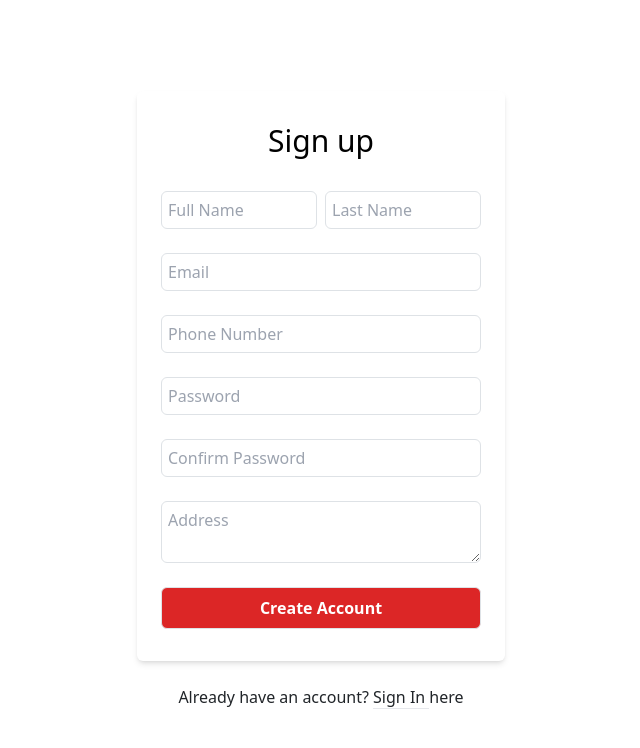
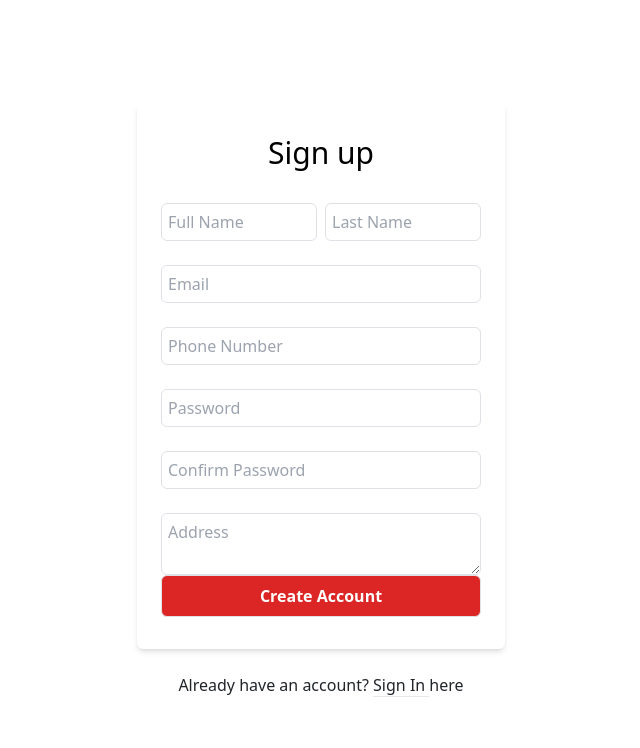
Before and after one commit to Chayanut-oak/WebProProjeactOakDo, a Vue app in the folder web-pro/: page /SignUp in a window 1280 px wide. Shown: the top 748 px of the page, without its empty margins (319-959 px from the left). Built offline with nearby package versions, Linux system fonts and the light colour scheme.

Commit message:
signupvalidfront

```diff
--- a/web-pro/package.json
+++ b/web-pro/package.json
@@ -20,6 +20,7 @@
     "postcss": "^8",
     "sweetalert2": "^11.7.3",
     "tailwindcss": "^3.2.7",
+    "vee-validate": "^4.9.4",
     "vue": "^3.2.13",
     "vue-router": "^4.1.6",
     "vue3-click-away": "^1.2.4",
--- a/web-pro/src/view/SignUpPage.vue
+++ b/web-pro/src/view/SignUpPage.vue
@@ -4,32 +4,54 @@
         <div class="container max-w-sm mx-auto flex-1 flex flex-col items-center justify-center px-2">
             <div class="bg-white px-6 py-8 rounded shadow-md text-black w-full">
                 <h1 class="mb-8 text-3xl text-center">Sign up</h1>
-                <form @submit.prevent="submitForm">
+                <Form @submit.prevent="submitForm">
                     <div class="flex gap-x-2">
-                        <input v-model="fname" type="text" class=" border border-grey-light w-full p-1.5 rounded mb-4"
-                            name="fname" placeholder="Full Name"  />
+                        <div class="mb-4">
+                            <Field v-model="fname" type="text" class=" border border-grey-light w-full p-1.5 rounded "
+                                name="fname" placeholder="Full Name" :rules="validateName"/>
+                                <ErrorMessage class="text-red-600" name="fname" />
+                        </div>
+                        <div class="mb-4">
+                            <Field v-model="lname" type="text" class=" border border-grey-light w-full p-1.5 rounded "
+                                name="lname" placeholder="Last Name" :rules="validateName"/>
+                                <ErrorMessage class="text-red-600" name="lname" />
+                        </div>
+                    </div>
+                    <div class="mb-4">
+                        <Field v-model="email" type="email" class="block border border-grey-light w-full p-1.5 rounded "
+                            name="email" placeholder="Email" :rules="validateEmail" />
+                        <ErrorMessage class="text-red-600" name="email" />
+                    </div>
+                    <div class="mb-4">
+                        <Field v-model="pnum" type="text" class="block border border-grey-light w-full p-1.5 rounded"
+                            name="pnum" placeholder="Phone Number" :rules="validatePhone"/>
+                            <ErrorMessage class="text-red-600" name="pnum" />
+                    </div>
+                    <div class="mb-4">
+                        <Field v-model="password" type="password"
+                            class="block border border-grey-light w-full p-1.5 rounded " name="password"
+                            placeholder="Password" :rules="validatePassword"/>
+                            <ErrorMessage class="text-red-600" name="password" />
+                    </div>
+                    <div class="mb-4">
+                        <Field v-model="conpassword" type="password"
+                            class="block border border-grey-light w-full p-1.5 rounded " name="conpassword"
+                            placeholder="Confirm Password" :rules="validateConPassword"/>
+                            <ErrorMessage class="text-red-600" name="conpassword" />
+                    </div>
+                    <div class="mb4">
+                    <Field  as="textarea" v-model="address" type="textarea"
+                        class="block border border-grey-light w-full p-1.5 rounded" name="address"
+                        placeholder="Address" :rules="validateAddress" >
+                    </Field>
+                    <ErrorMessage class="text-red-600" name="address" />
+                </div>
 
-                        <input v-model="lname" type="text" class=" border border-grey-light w-full p-1.5 rounded mb-4"
-                            name="lname" placeholder="Last Name"  />
-                    </div>
-
-                    <input v-model="email" type="email" class="block border border-grey-light w-full p-1.5 rounded mb-4"
-                        name="email" placeholder="Email"  />
-                    <input v-model="pnum" type="text" class="block border border-grey-light w-full p-1.5 rounded mb-4"
-                        name="pnum" placeholder="Phone Number"  />
-                    <input v-model="password" type="password"
-                        class="block border border-grey-light w-full p-1.5 rounded mb-4" name="password"
-                        placeholder="Password"  />
-                    <input v-model="conpassword" type="password"
-                        class="block border border-grey-light w-full p-1.5 rounded mb-4" name="conpassword"
-                        placeholder="Confirm Password"  />
-                    <textarea v-model="address" type="text" class="block border border-grey-light w-full p-1.5 rounded mb-4"
-                        name="address" placeholder="Address"  />
                     <button type="submit" @click="submit()"
                         class="w-full inline-flex items-center justify-center px-4 py-2 bg-red-600 border border-transparent rounded-md font-semibold capitalize text-white hover:bg-red-700 active:bg-red-700 focus:outline-none focus:border-red-700 focus:ring focus:ring-red-200 disabled:opacity-25 transition">Create
                         Account</button>
 
-                </form>
+                </Form>
 
 
 
@@ -46,8 +68,15 @@
 </template>
 
 <script>
+import { Form, Field, ErrorMessage } from 'vee-validate';
+
 import axios from '@/plugins/axios'
 export default {
+    components: {
+        Form,
+        Field,
+        ErrorMessage,
+    },
     data() {
         return {
             fname: "",
@@ -60,7 +89,74 @@ export default {
             showModal: false,
 
         }
-    }, methods: {validateForm() {
+    }, methods: {
+        validateName(value) {
+
+            if (!value) {
+                return 'This field is required';
+            }
+
+            // All is good
+            return true;
+        },
+        validatePhone(value) {
+
+            if (!value) {
+                return 'This field is required';
+            }
+
+            if (!value.match(/0[0-9]{9}/)) {
+                return 'Invalid Mobile Number';
+            }
+            // All is good
+            return true;
+        },
+        validatePassword(value) {
+
+            if (!value) {
+                return 'This field is required';
+            }
+
+            if (!(value.match(/[a-z]/) && value.match(/[A-Z]/) && value.match(/[0-9]/))) {
+                return 'Password is Too Easy';
+            }
+            // All is good
+            return true;
+        },
+        validateConPassword(value) {
+
+            if (!value) {
+                return 'This field is required';
+            }
+
+            if (!value.match(this.password)) {
+                return 'Password not match';
+            }
+            // All is good
+            return true;
+        },
+        validateEmail(value) {
+
+            if (!value) {
+                return 'This field is required';
+            }
+
+            const regex = /^[A-Z0-9._%+-]+@[A-Z0-9.-]+\.[A-Z]{2,4}$/i;
+            if (!regex.test(value)) {
+                return 'This field must be a valid email';
+            }
+            // All is good
+            return true;
+        },
+        validateAddress(value) {
+
+            if (!value) {
+                return 'This field is required';
+            }
+
+            return true;
+        },
+        validateForm() {
             let errors = [];
             if (!this.fname) {
                 errors.push("Please enter your first name.");
@@ -100,7 +196,7 @@ export default {
                 return;
             }
 
-                var formData = new FormData();
+            var formData = new FormData();
             formData.append("fname", this.fname);
             formData.append("lname", this.lname);
             formData.append("email", this.email);
```
Also changed, not shown: 1 other file (tests, documents, lock files or other folders).
